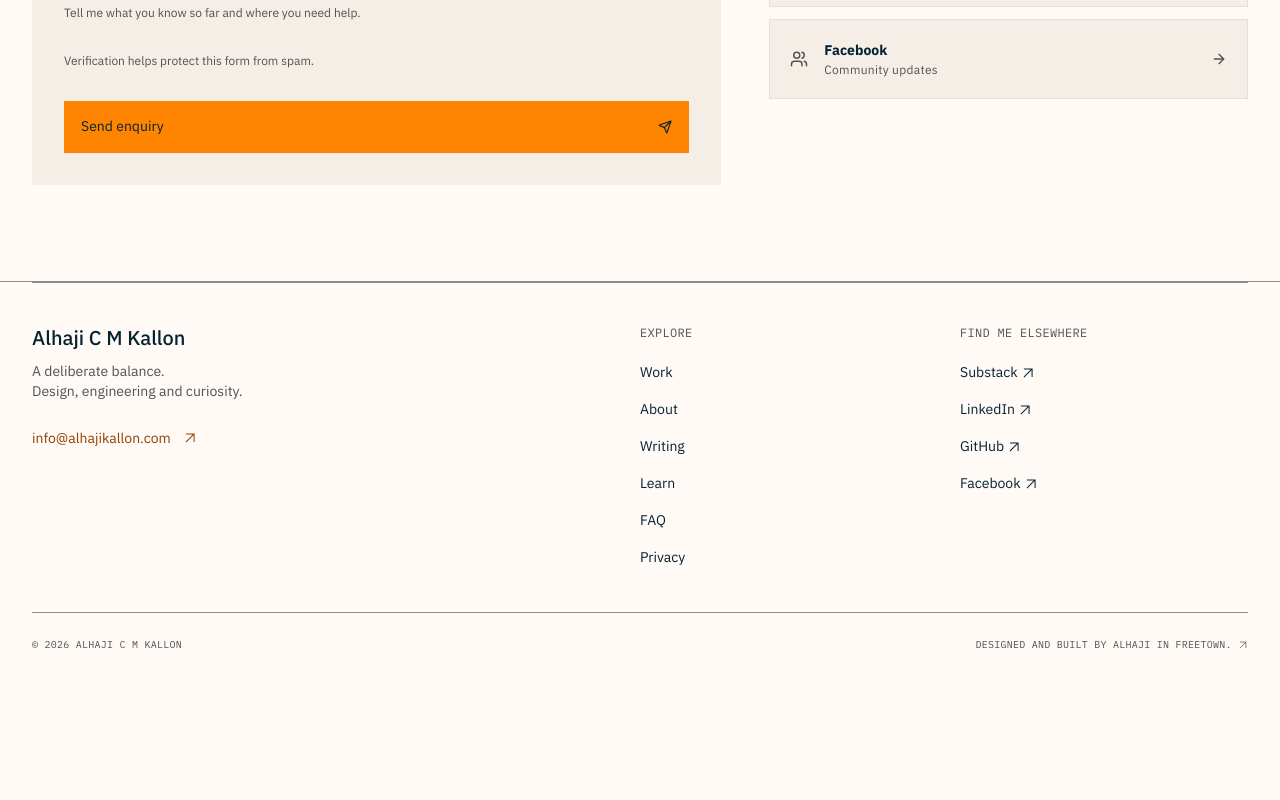
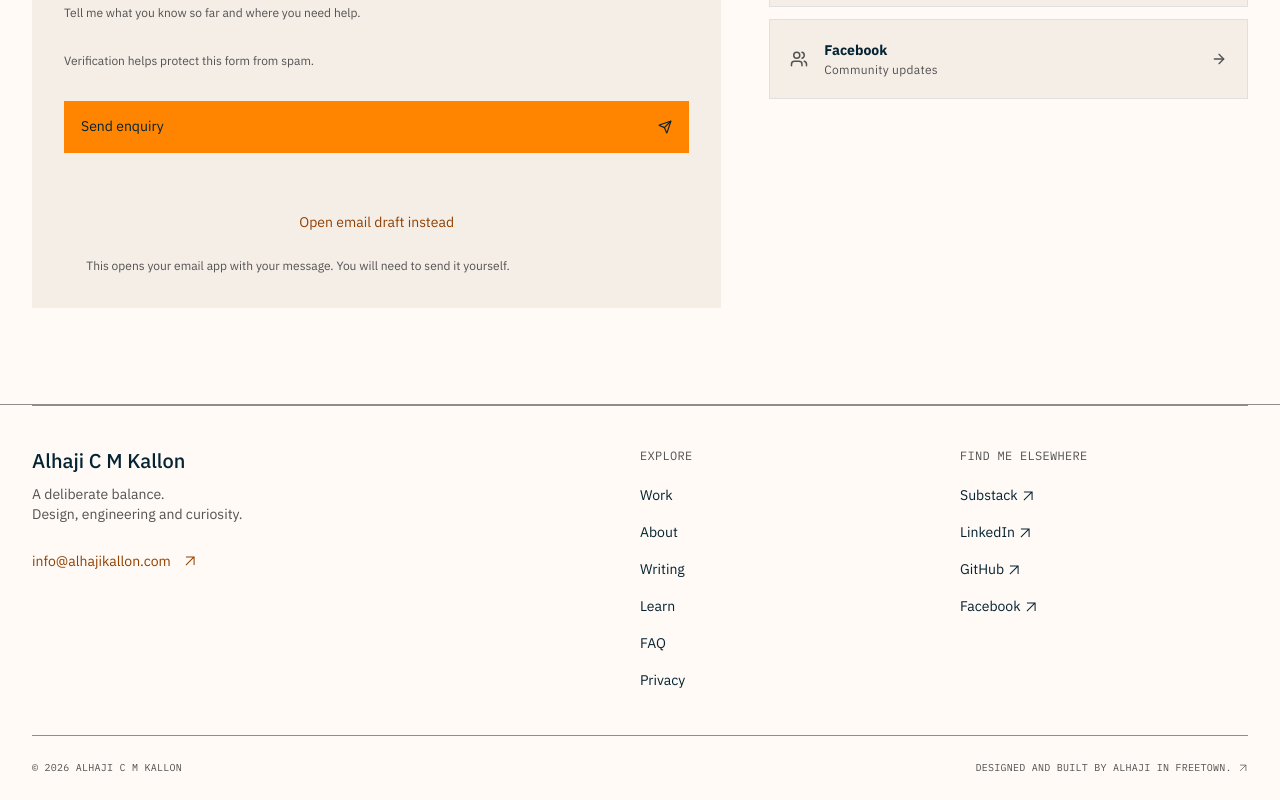
Before and after one commit to Kallon-Tech-savvy/Alhajicmkallon, a Next.js app: page /contact in a window 1280 px wide. Shown: the part 1267-2067 px from the top of the page. Before the commit the page ends 1944 px from the top, so only its background shows below. Built offline with nearby package versions, Linux system fonts and the light colour scheme; no server answers.

Commit message:
fix(contact): expose email-draft alternative before form submission

```diff
--- a/src/components/ContactForm.tsx
+++ b/src/components/ContactForm.tsx
@@ -283,6 +283,19 @@ export function ContactForm() {
                 </>
               )}
             </button>
+            <div className="mt-3 text-center">
+              <button
+                type="button"
+                onClick={openDraft}
+                className="ui-ghost inline-flex items-center justify-center"
+                disabled={status === 'loading'}
+              >
+                Open email draft instead
+              </button>
+              <p className="mt-2 text-xs leading-relaxed text-muted">
+                This opens your email app with your message. You will need to send it yourself.
+              </p>
+            </div>
 
             {(status === 'error' || status === 'fallback') && (
               <div
@@ -296,13 +309,7 @@ export function ContactForm() {
                   {statusMessage ||
                     'Your message has not been confirmed. Please retry or open an email draft.'}
                 </p>
-                <button
-                  type="button"
-                  onClick={openDraft}
-                  className="ui-ghost mt-3"
-                >
-                  Open email draft instead
-                </button>
+
               </div>
             )}
           </form>
```
